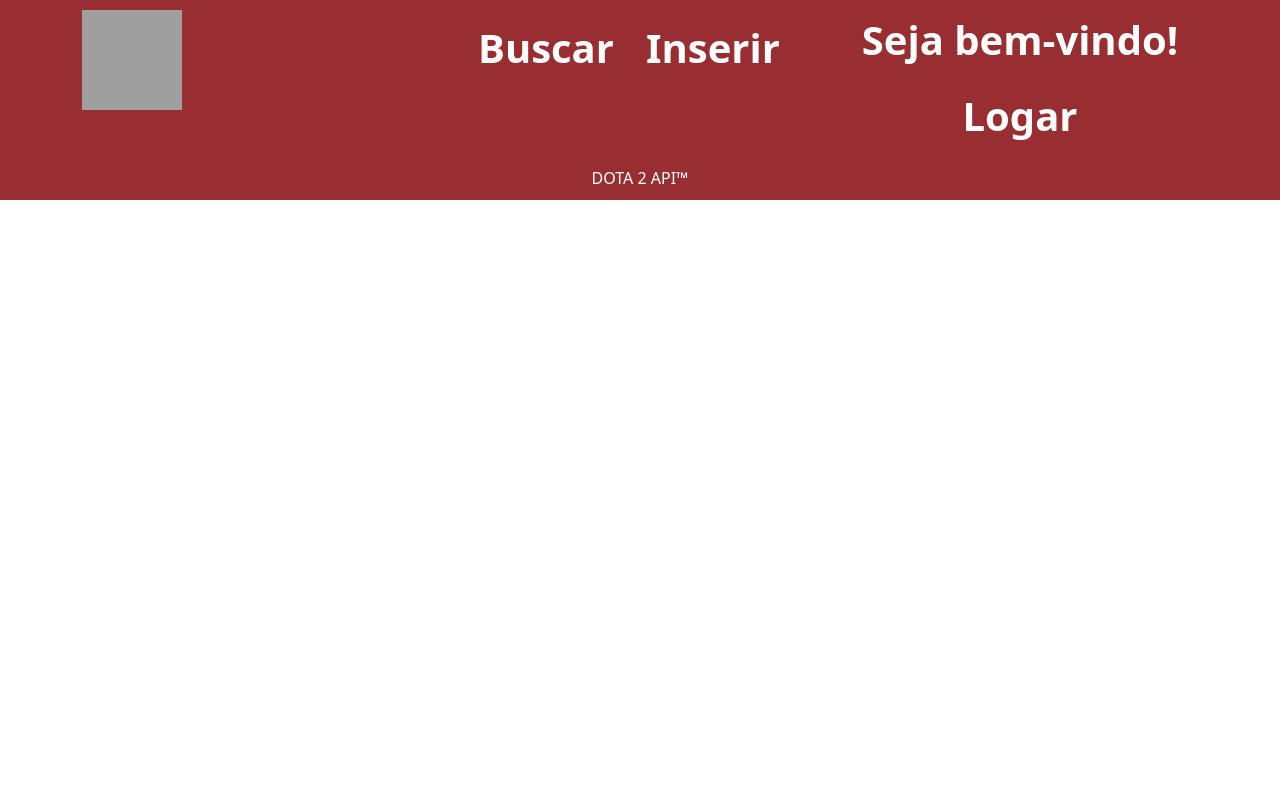
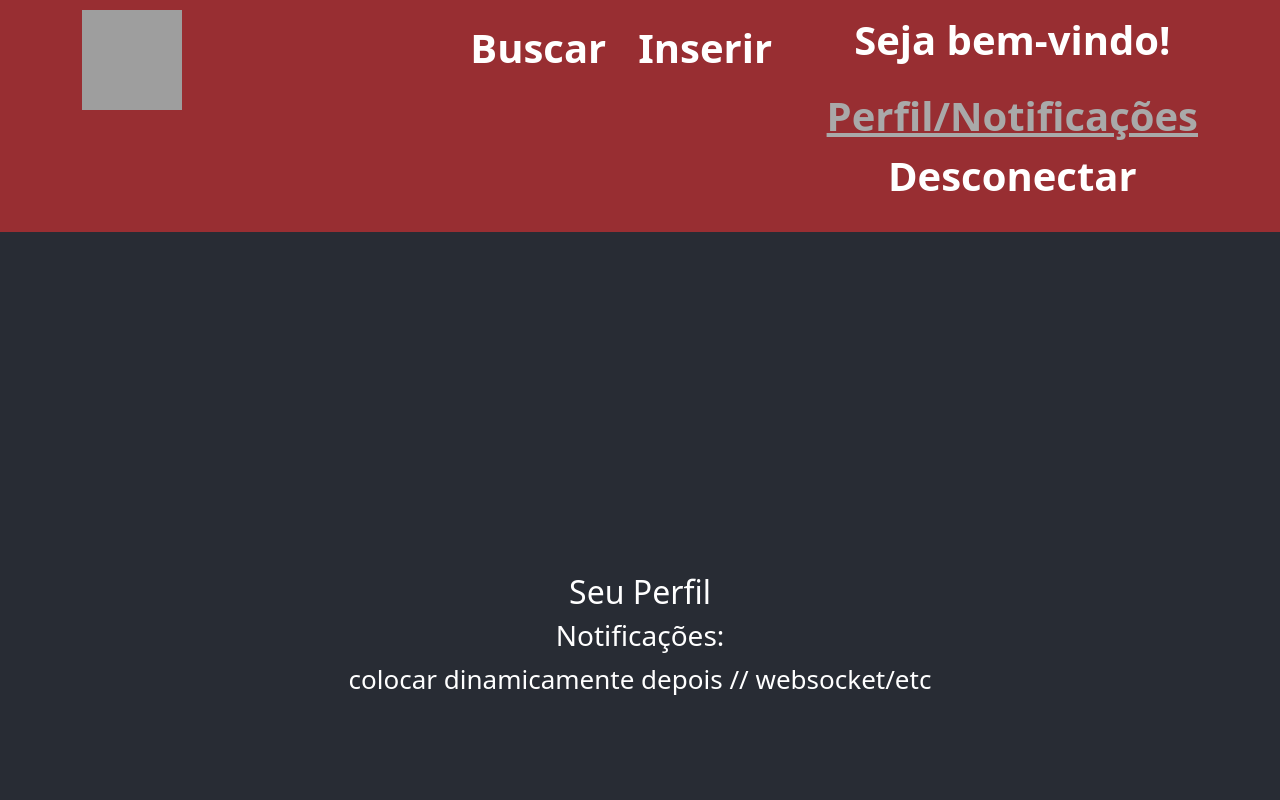
Before and after one commit to Thales000/projeto-fullstack, a React (Create React App) app: page /perfil in a window 1280 px wide. Shown: the top 800 px of the page. Built offline with nearby package versions, Linux system fonts and the light colour scheme; sample sign-in values are in the browser's storage; grey boxes are pictures that could not be loaded.

Commit message:
login e controle de acesso parte 3

```diff
--- a/app.js
+++ b/app.js
@@ -31,7 +31,7 @@ app.use((req, res, next) => {
 const verifyToken = (req, res, next) => {
     const token = req.headers['authorization'];
     console.log("token do verify: ", req.headers['authorization']);
-    if (!token) return console.log("Acesso negado")
+    if (!token || token === 'Bearer null') return console.log("Acesso negado")
 
     const tokenSplited = token.split(' ')[1];
     jwt.verify(tokenSplited, process.env.JWT_SECRET, (err, user) => {
--- a/src/assets/MainInserir.css
+++ /dev/null
@@ -1,10 +0,0 @@
-main{
-    background-color: #282c34;
-    min-height: 100vh;
-    display: flex;
-    flex-direction: column;
-    align-items: center;
-    justify-content: center;
-    font-size: calc(10px + 2vmin);
-    color: white;
-}
--- a/src/assets/MainLogin.css
+++ /dev/null
@@ -1,10 +0,0 @@
-main{
-    background-color: #282c34;
-    min-height: 100vh;
-    display: flex;
-    flex-direction: column;
-    align-items: center;
-    justify-content: center;
-    font-size: calc(10px + 2vmin);
-    color: white;
-}
--- a/src/components/App.js
+++ b/src/components/App.js
@@ -4,6 +4,7 @@ import Header from './Header';
 import MainBuscar from './MainBuscar';
 import MainInserir from './MainInserir';
 import MainLogin from './MainLogin';
+import MainPerfil from './MainPerfil';
 import { Navigate, Routes, Route, BrowserRouter } from 'react-router-dom';
 import { DataProvider } from '../context/DataContext';
 import 'bootstrap/dist/css/bootstrap.min.css';
@@ -19,6 +20,7 @@ function App() {
             <Route path="/buscar" element={<MainBuscar />} />
             <Route path="/inserir" element={<MainInserir />} />
             <Route path="/login" element={<MainLogin />} />
+            <Route path="/perfil" element={<MainPerfil />} />
             <Route path="/" element={<Navigate to="/buscar" />} />
             <Route path="/projeto-fullstack" element={<Navigate to="/buscar" />} />
           </Routes>
--- a/src/components/Header.js
+++ b/src/components/Header.js
@@ -7,6 +7,7 @@ import PerfilLogado from './PerfilLogado'
 
 function Header() {
     const location = useLocation();
+    const token = localStorage.getItem('token');
 
     return(
         <>
@@ -27,7 +28,7 @@ function Header() {
                             </Nav>
                         </Col>
                         <Col className="justify-content-end">
-                            <PerfilLogar />
+                            {token ? <PerfilLogado /> : <PerfilLogar />}
                         </Col>
                     </Row>
                 </Container>
--- a/src/components/MainBuscar.js
+++ b/src/components/MainBuscar.js
@@ -4,7 +4,7 @@ import HeroNameSearch from './HeroNameSearch';
 import HeroAttrSearch from './HeroAttrSearch';
 import TableData from './TableData';
 import { DataContext } from '../context/DataContext';
-import '../assets/MainBuscar.css'
+import '../assets/Main.css'
 
 function MainBuscar() {
 
--- a/src/components/MainInserir.js
+++ b/src/components/MainInserir.js
@@ -1,6 +1,6 @@
 import React, { useState } from 'react';
 import { Form, Button, Container } from 'react-bootstrap';
-import '../assets/MainInserir.css';
+import '../assets/Main.css';
 
 const MainInserir = () => {
 
--- a/src/components/MainLogin.js
+++ b/src/components/MainLogin.js
@@ -1,10 +1,12 @@
 import React, { useState } from 'react';
 import { Container, Row, Col, Form, Button } from 'react-bootstrap';
-import '../assets/MainLogin.css';
+import { useNavigate} from 'react-router-dom';
+import '../assets/Main.css';
 
 const MainLogin = () => {
   const [user, setUser] = useState('');
   const [password, setPassword] = useState('');
+  const navigate = useNavigate();
 
   const handleUserSubmit = async (e) => {
     e.preventDefault();
@@ -33,10 +35,12 @@ const MainLogin = () => {
             //Armazenar o token em localStorage
             localStorage.setItem('token', token);
 
-      } else {
-            const errorData = await response.json();
-            console.log(`Erro: ${errorData.message}`);
-      }
+            navigate('/buscar');
+
+        } else {
+                const errorData = await response.json();
+                console.log(`Erro: ${errorData.message}`);
+        }
     } catch (error) {
         console.error('Erro ao autenticar usuário:', error.message);
     }
--- /dev/null
+++ b/src/components/MainPerfil.js
@@ -0,0 +1,20 @@
+import React from 'react';
+import '../assets/Main.css';
+
+const MainPerfil = () => {
+
+  return (
+    <main>
+        <div className="container mt-4">
+            <h2>Seu Perfil</h2>
+
+            <h3>Notificações:</h3>
+
+            <p>colocar dinamicamente depois // websocket/etc</p>
+
+        </div>
+    </main>
+  );
+};
+
+export default MainPerfil;
--- a/src/components/PerfilLogado.js
+++ b/src/components/PerfilLogado.js
@@ -1,15 +1,25 @@
 import React from 'react';
-import { Link, useLocation } from 'react-router-dom';
+import { Link, useLocation, useNavigate } from 'react-router-dom';
 import '../assets/Header.css'
 
 function LogarPerfil() {
     const location = useLocation();
+    const navigate = useNavigate();
+
+    const handleLogout = () => {
+        // Remova o token do localStorage
+        localStorage.removeItem('token');
+        // Redirecione para a página de login ou outra página desejada
+        navigate('/buscar');
+    };
 
     return(
         <>
             <p>Seja bem-vindo!</p>
-            <Link to="/perfil" className={`nav-link ${location.pathname === '/perfil' ? 'active' : ''}`}>Ver Perfil/Notificações</Link>
-            <p>Desconectar</p>
+            <Link to="/perfil" className={`nav-link ${location.pathname === '/perfil' ? 'active' : ''}`}>Perfil/Notificações</Link>
+            <p onClick={handleLogout} style={{ cursor: 'pointer' }}>
+                Desconectar
+            </p>
         </>
     )
 
```
Also changed, not shown: src/assets/Main.css (renamed from src/assets/MainBuscar.css).
